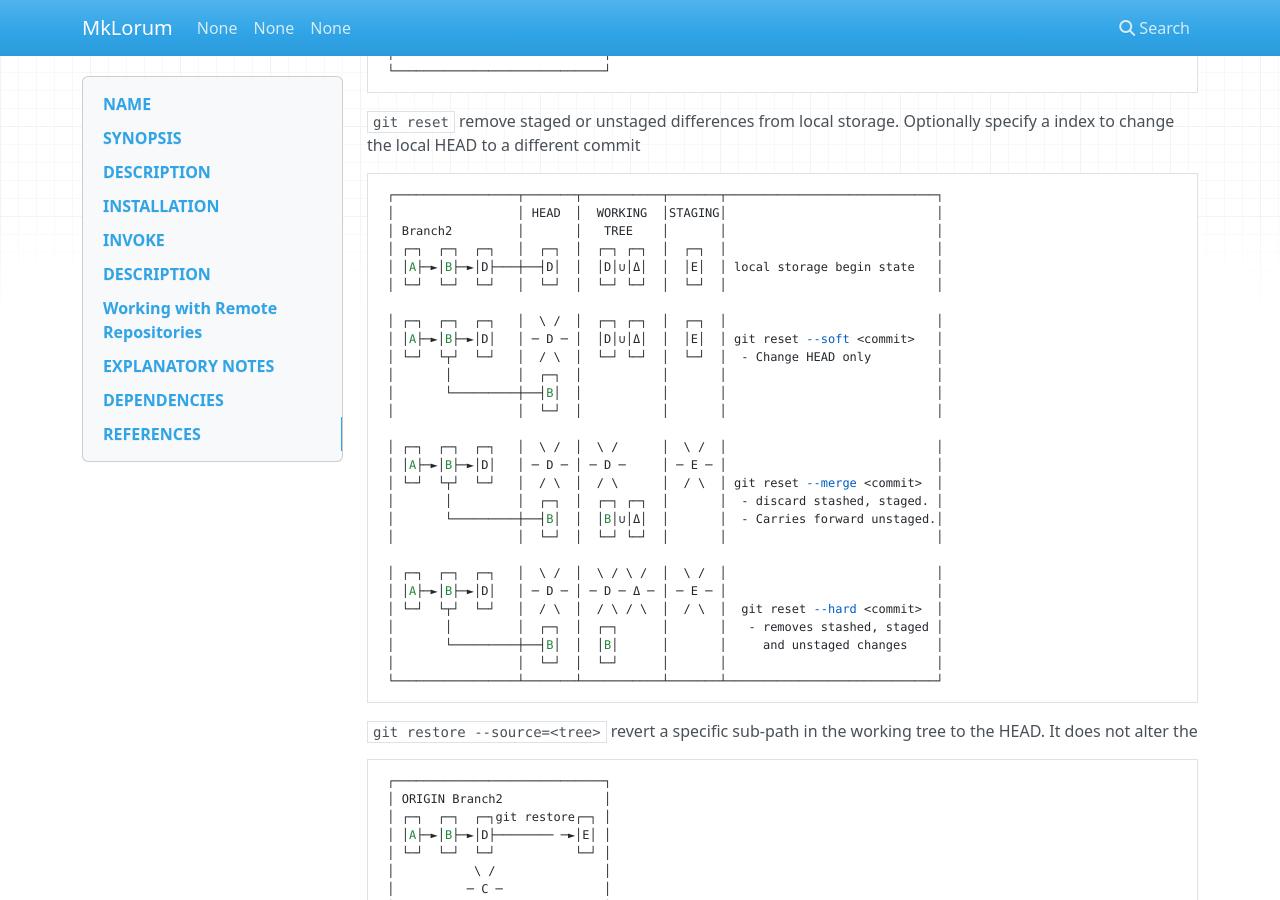
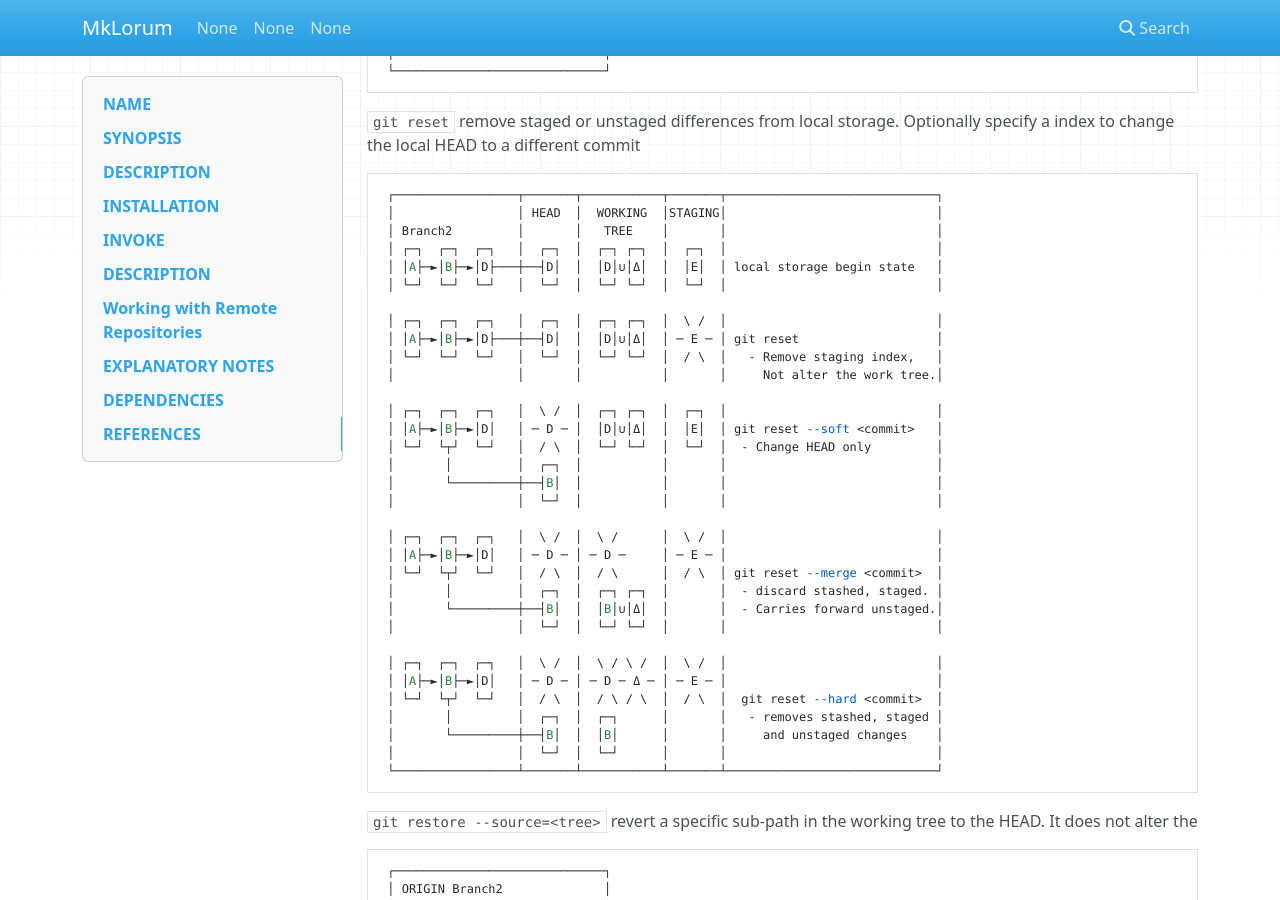
Before and after one commit to dank8/MinimumViableOperate, an MkDocs documentation site: the page built from docs/com.git-scm/git-mvo.md, in a window 1280 px wide and 900 px high, scrolled down 5974 px. Built offline with MkDocs 1.6.1, drawn with Linux system fonts in a browser that asks for light colours; nearby versions of some CDN libraries; some of the changed text lies outside the part shown.

Commit message:
update git-mvo.md, add missing reset scenario

```diff
--- a/docs/com.git-scm/git-mvo.md
+++ b/docs/com.git-scm/git-mvo.md
@@ -340,6 +340,11 @@ Optionally specify a <commit> index to change the local HEAD to a different comm
  │ │A├─►│B├─►│D├───┼──┤D│  │  │D│∪│Δ│  │  │E│  │ local storage begin state   │
  │ └─┘  └─┘  └─┘   │  └─┘  │  └─┘ └─┘  │  └─┘  │                             │
 
+ │ ┌─┐  ┌─┐  ┌─┐   │  ┌─┐  │  ┌─┐ ┌─┐  │  \ /  │                             │
+ │ │A├─►│B├─►│D├───┼──┤D│  │  │D│∪│Δ│  │ ─ E ─ │ git reset                   │
+ │ └─┘  └─┘  └─┘   │  └─┘  │  └─┘ └─┘  │  / \  │   - Remove staging index,   │
+ │                 │       │           │       │     Not alter the work tree.│
+
  │ ┌─┐  ┌─┐  ┌─┐   │  \ /  │  ┌─┐ ┌─┐  │  ┌─┐  │                             │
  │ │A├─►│B├─►│D│   │ ─ D ─ │  │D│∪│Δ│  │  │E│  │ git reset --soft <commit>   │
  │ └─┘  └┬┘  └─┘   │  / \  │  └─┘ └─┘  │  └─┘  │  - Change HEAD only         │
```
Also changed, not shown: other parts of docs/com.git-scm/git-mvo.md (+1 -1 lines).
